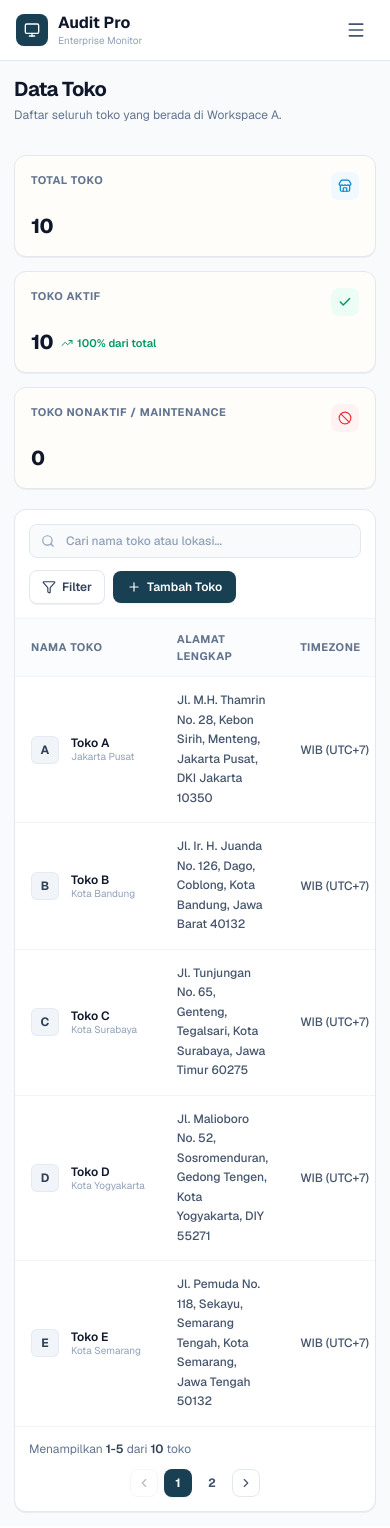
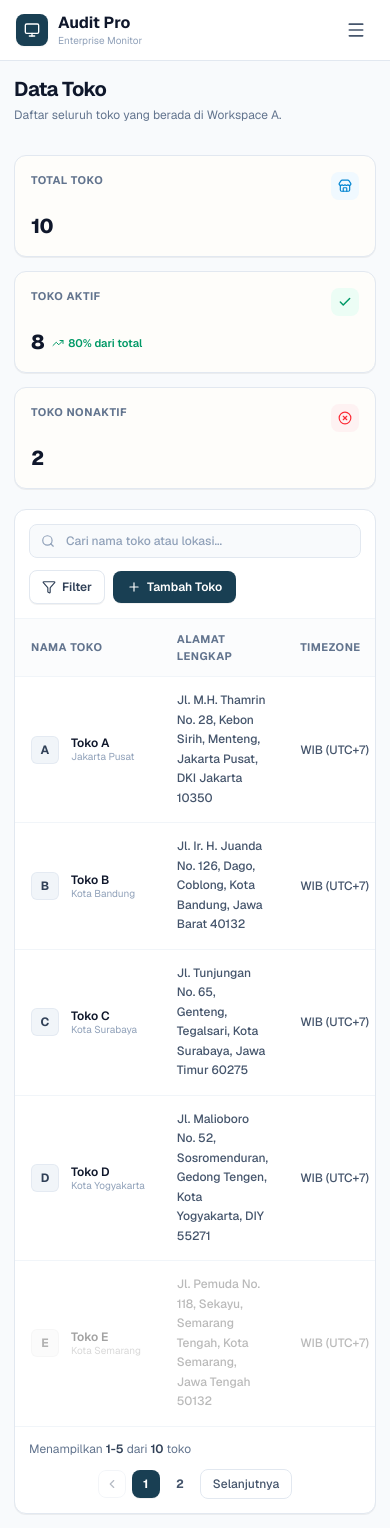
Before and after one commit to AlvinoValerian/Audit-Checklist-System, a Next.js app in the folder frontend/: page /toko in a window 390 px wide. Built offline with nearby package versions, Linux system fonts and the light colour scheme.

Commit message:
update: ubah tampilan pagination, mengganti aksi pada tombol crud

```diff
--- a/frontend/src/app/toko/components/SoftDeleteModal.tsx
+++ b/frontend/src/app/toko/components/SoftDeleteModal.tsx
@@ -48,6 +48,9 @@ export default function SoftDeleteModal({
                 <h2 className="text-base font-bold text-slate-900">
                   Konfirmasi Nonaktifkan Toko
                 </h2>
+                <span className="px-2 py-0.5 rounded bg-rose-50 text-rose-600 border border-rose-100 text-[9px] font-extrabold uppercase tracking-wider">
+                  SOFT DELETE
+                </span>
               </div>
               <p className="text-xs text-slate-500 mt-0.5">
                 Penonaktifan unit toko dari aktivitas operasional audit.
@@ -79,6 +82,15 @@ export default function SoftDeleteModal({
               <span className="text-slate-500 shrink-0 mr-4">Alamat</span>
               <span className="text-right font-medium text-slate-800 line-clamp-2">
                 {store.address}
+              </span>
+            </div>
+
+            {/* Row 3: Status Toko */}
+            <div className="flex justify-between items-center text-xs">
+              <span className="text-slate-500">Status Toko</span>
+              <span className="inline-flex items-center gap-1.5 px-2.5 py-0.5 rounded-full text-[10px] font-bold bg-rose-50 text-rose-600 border border-rose-200">
+                <span className="w-1.5 h-1.5 rounded-full bg-rose-500 shrink-0" />
+                Akan Dinonaktifkan
               </span>
             </div>
           </div>
--- a/frontend/src/app/toko/page.tsx
+++ b/frontend/src/app/toko/page.tsx
@@ -6,12 +6,11 @@ import Header from "@/components/layout/Header";
 import {
   Store,
   Check,
-  Ban,
+  XCircle,
   Search,
   Filter,
   Plus,
   ChevronLeft,
-  ChevronRight,
   TrendingUp,
 } from "lucide-react";
 import { TokoService } from "@/services/toko.service";
@@ -52,7 +51,7 @@ export default function TokoPage() {
 
   // Search & Filter State
   const [searchTerm, setSearchTerm] = useState("");
-  const [filterStatus, setFilterStatus] = useState<"Semua" | StoreStatus>("Semua");
+  const [filterStatus, setFilterStatus] = useState<"Semua" | "Aktif" | "Nonaktif">("Semua");
   const [isFilterOpen, setIsFilterOpen] = useState(false);
 
   // Pagination State
@@ -183,10 +182,10 @@ export default function TokoPage() {
         <div className="bg-[#fefdfa] rounded-xl border border-slate-200 p-4 sm:p-5 shadow-2xs flex flex-col justify-between">
           <div className="flex justify-between items-start">
             <h3 className="text-[11px] font-bold text-slate-500 tracking-wider uppercase">
-              TOKO NONAKTIF / MAINTENANCE
+              TOKO NONAKTIF
             </h3>
             <div className="w-7 h-7 sm:w-8 sm:h-8 rounded-lg bg-red-50 text-red-500 flex items-center justify-center shrink-0">
-              <Ban className="w-3.5 h-3.5 sm:w-4 sm:h-4" />
+              <XCircle className="w-3.5 h-3.5 sm:w-4 sm:h-4" />
             </div>
           </div>
           <div className="mt-3 sm:mt-4">
@@ -240,7 +239,7 @@ export default function TokoPage() {
                     onClick={() => setIsFilterOpen(false)}
                   />
                   <div className="absolute right-0 mt-2 w-40 bg-white rounded-xl shadow-lg border border-slate-100 py-1.5 z-20 overflow-hidden">
-                    {(["Semua", "Aktif", "Nonaktif", "Maintenance"] as const).map((status) => (
+                    {(["Semua", "Aktif", "Nonaktif"] as const).map((status) => (
                       <button
                         key={status}
                         type="button"
@@ -460,10 +459,9 @@ export default function TokoPage() {
                 type="button"
                 onClick={() => setCurrentPage((p) => Math.min(p + 1, totalPages))}
                 disabled={currentPage === totalPages}
-                className="p-1.5 rounded-lg border border-slate-200 text-slate-600 hover:bg-slate-50 disabled:opacity-40 disabled:cursor-not-allowed transition-colors cursor-pointer"
-                title="Halaman Selanjutnya"
+                className="px-3 py-1.5 rounded-lg border border-slate-200 text-slate-600 hover:bg-slate-50 disabled:opacity-40 disabled:cursor-not-allowed transition-colors cursor-pointer text-xs font-medium"
               >
-                <ChevronRight className="w-3.5 h-3.5" />
+                Selanjutnya
               </button>
             </div>
           )}
--- a/frontend/src/services/toko.service.ts
+++ b/frontend/src/services/toko.service.ts
@@ -1,6 +1,6 @@
 import { StoreItem, StoreStats, StoreStatus } from "@/types/toko";
 
-const TOKO_STORAGE_KEY = "audit_pro_toko_data_v2";
+const TOKO_STORAGE_KEY = "audit_pro_toko_data_v3";
 
 export const defaultStores: StoreItem[] = [
   {
@@ -92,7 +92,7 @@ export const defaultStores: StoreItem[] = [
     operationalHours: "Setiap hari • 09:00 - 21:00 WIB",
     description: "Lokasi persimpangan CBD kota Semarang, terintegrasi jalur transportasi publik.",
     findingsCount: 0,
-    status: "Aktif",
+    status: "Nonaktif",
     managerName: "Eko Prasetyo",
     phone: "0812-3456-7894",
     workspace: "Workspace A",
@@ -149,7 +149,7 @@ export const defaultStores: StoreItem[] = [
     operationalHours: "Setiap hari • 09:00 - 21:00 WITA",
     description: "Kawasan pusat niaga utama Balikpapan dekat dengan pelabuhan dan perkantoran.",
     findingsCount: 2,
-    status: "Aktif",
+    status: "Nonaktif",
     managerName: "Hendra Setiawan",
     phone: "0812-3456-7897",
     workspace: "Workspace A",
```
